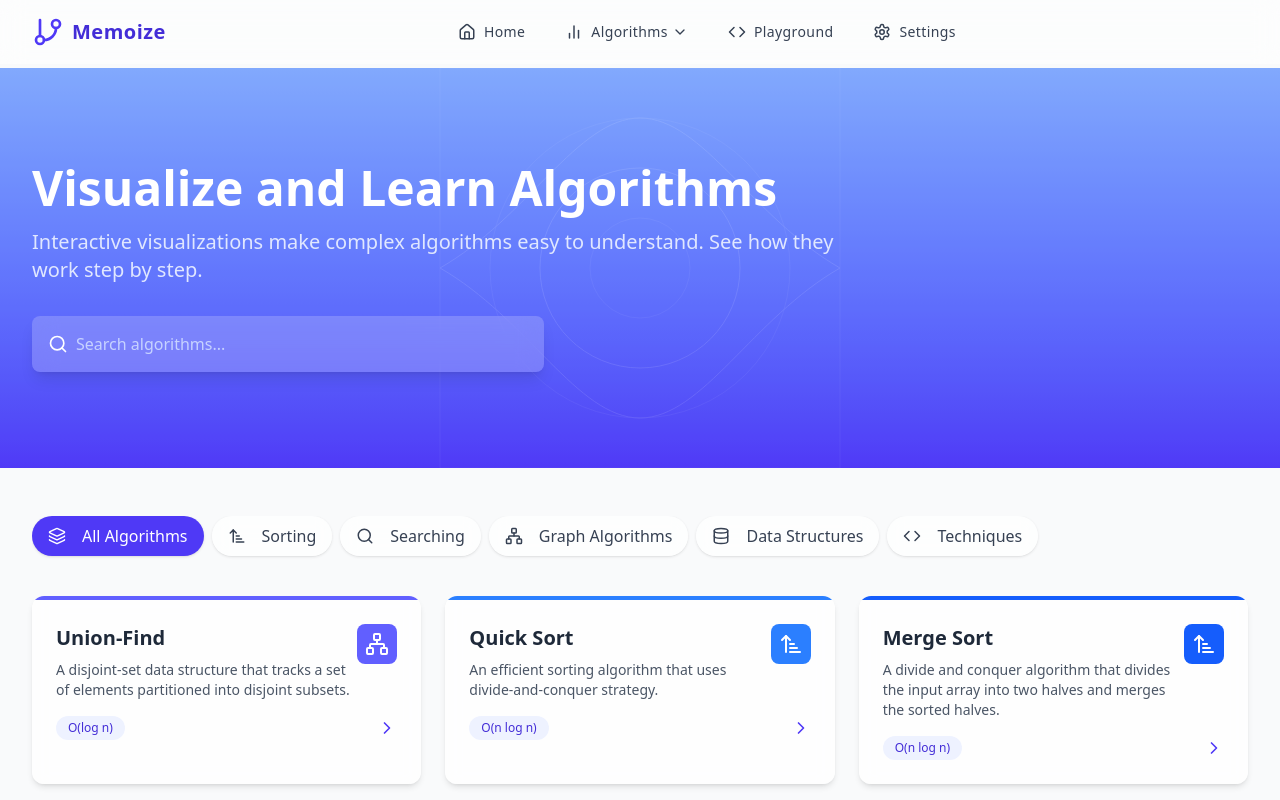
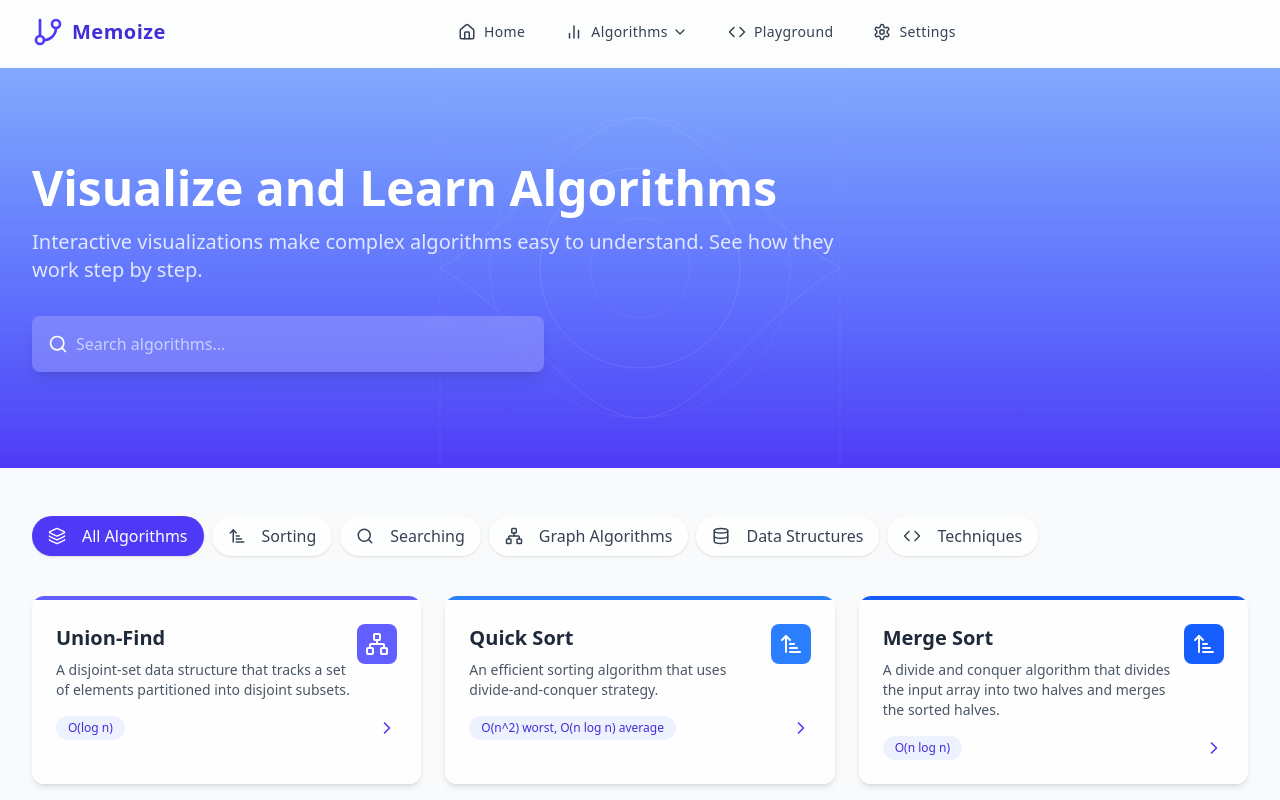
Before and after one commit to pravinpaudel/Visualizer, a React (Vite) app: page / in a window 1280 px wide. Shown: the top 800 px of the page. Built offline with nearby package versions, Linux system fonts and the light colour scheme.

Commit message:
Rectified the TC of Quick sort

```diff
--- a/src/pages/Index.jsx
+++ b/src/pages/Index.jsx
@@ -32,7 +32,7 @@ export default function HomePage() {
           name: 'Quick Sort',
           category: 'sorting',
           description: 'An efficient sorting algorithm that uses divide-and-conquer strategy.',
-          timeComplexity: 'O(n log n)',
+          timeComplexity: 'O(n^2) worst, O(n log n) average',
           icon: <SortAsc size={24} />,
           color: 'bg-blue-500'
         },
```
